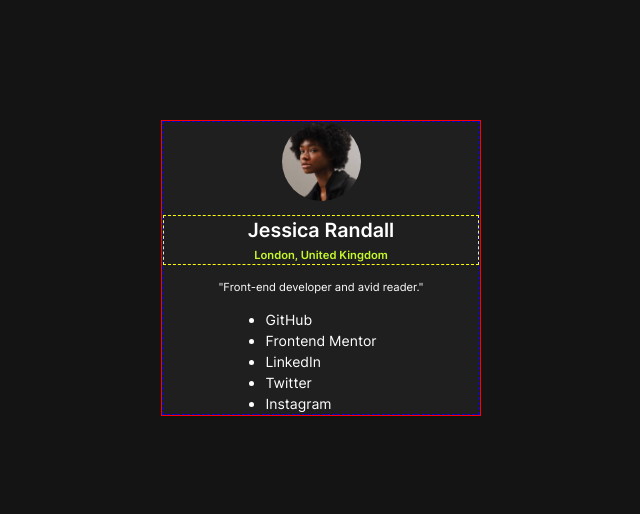
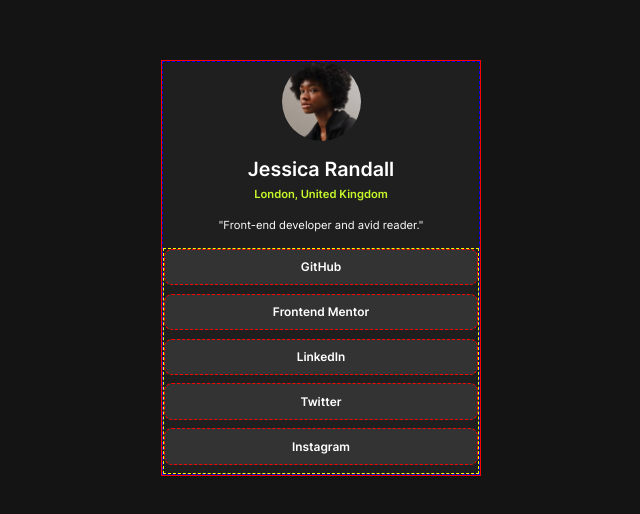
Before and after one commit to noormuhammadraza/social-links-profile, a plain HTML site: page index.html in a window 1280 px wide. Shown: the part 132-646 px from the top of the page, without its empty margins (319-959 px from the left). Drawn offline with Linux system fonts and the light colour scheme.

Commit message:
Roughly style profile links

```diff
--- a/styles.css
+++ b/styles.css
@@ -84,7 +84,7 @@ body {
 }
 
 .profile-info {
-  border: 1px dashed yellow;
+  /* border: 1px dashed yellow; */
   width: 100%;
   text-align: center;
 }
@@ -107,3 +107,20 @@ body {
   width: 100%;
   text-align: center;
 }
+
+.profile-links {
+  border: 1px dashed yellow;
+  width: 100%;
+}
+
+.profile-links li {
+  list-style: none;
+  border: 1px dashed red;
+  text-align: center;
+  background-color: var(--grey);
+  font-weight: 600;
+  font-size: 0.85rem;
+  padding: 0.7em;
+  margin-bottom: 0.7em;
+  border-radius: 8px;
+}
```
